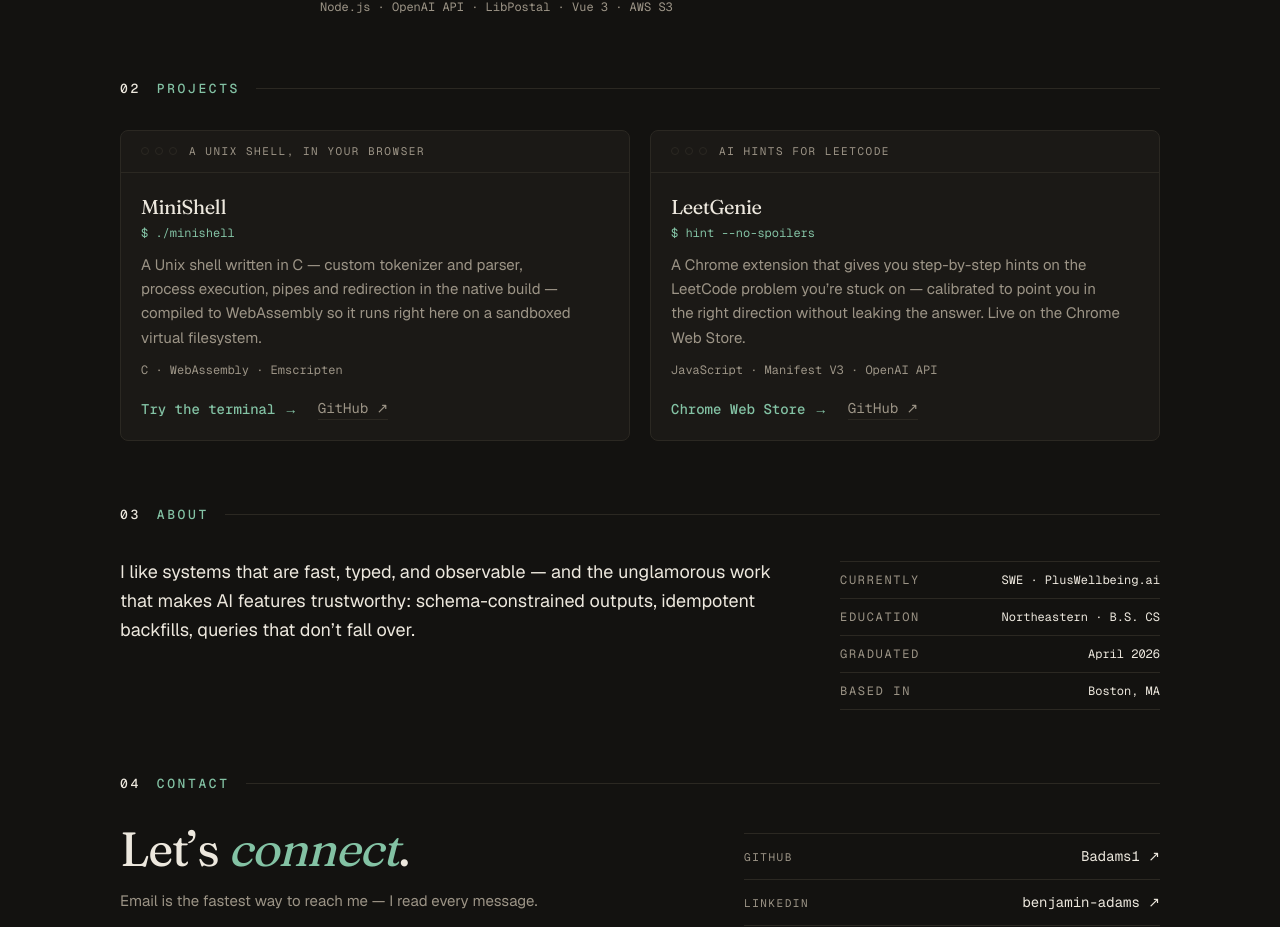
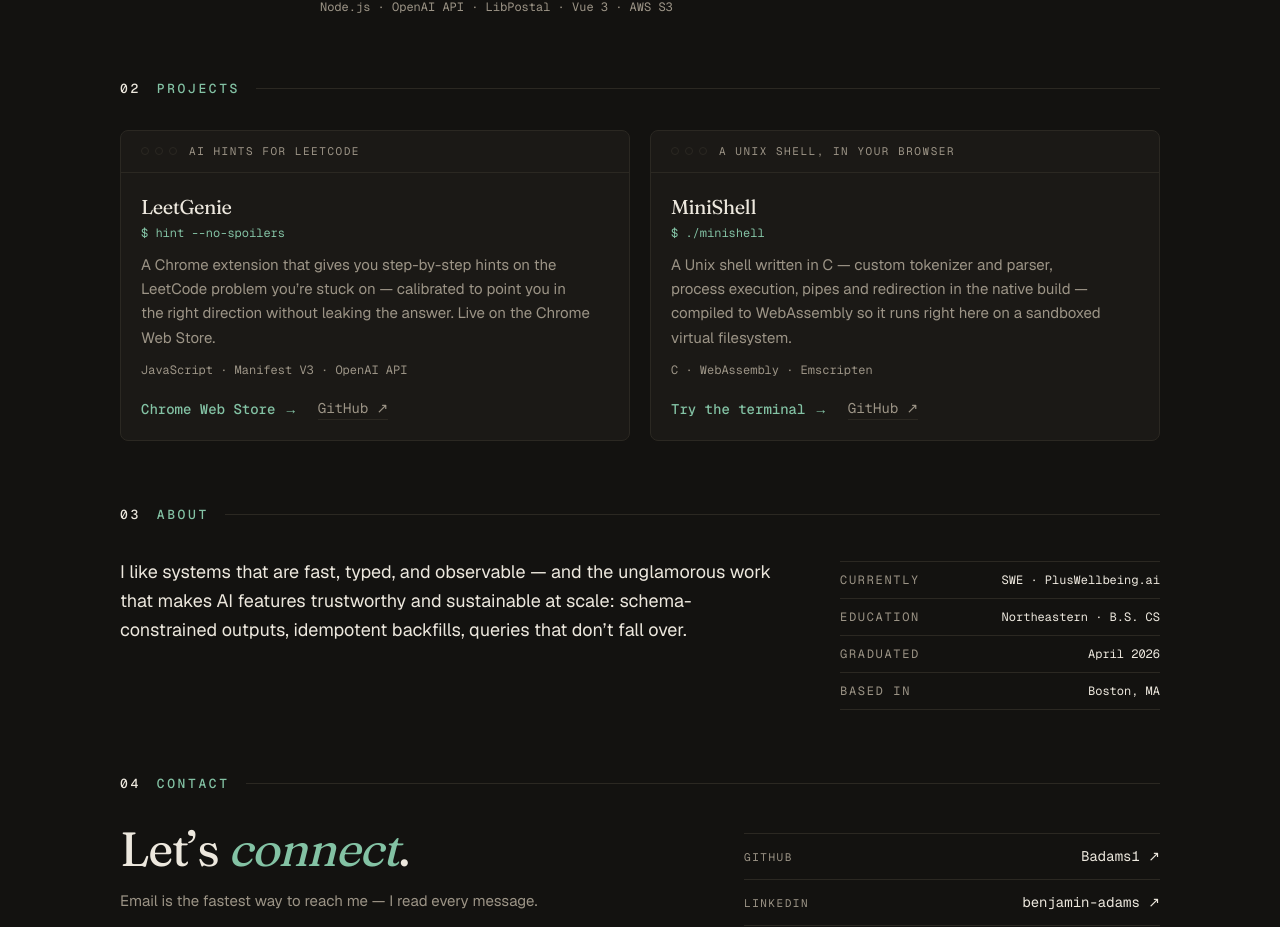
Before and after one commit to Badams1/Portfolio, a Next.js app: page / in a window 1280 px wide. Shown: the part 1837-2764 px from the top of the page. Built offline with nearby package versions, Linux system fonts and the light colour scheme.

Commit message:
About: trustworthy and sustainable at scale; LeetGenie first in projects

```diff
--- a/app/page.tsx
+++ b/app/page.tsx
@@ -101,16 +101,6 @@ const earlierRoles: SummaryRole[] = [
 
 const projects = [
   {
-    title: "MiniShell",
-    tagline: "a Unix shell, in your browser",
-    command: "$ ./minishell",
-    description:
-      "A Unix shell written in C — custom tokenizer and parser, process execution, pipes and redirection in the native build — compiled to WebAssembly so it runs right here on a sandboxed virtual filesystem.",
-    stack: ["C", "WebAssembly", "Emscripten"],
-    primaryLink: { label: "Try the terminal", href: "/terminal/", external: false },
-    githubLink: "https://github.com/Badams1/MiniShell",
-  },
-  {
     title: "LeetGenie",
     tagline: "AI hints for LeetCode",
     command: "$ hint --no-spoilers",
@@ -123,6 +113,16 @@ const projects = [
       external: true,
     },
     githubLink: "https://github.com/Badams1/LeetGenie",
+  },
+  {
+    title: "MiniShell",
+    tagline: "a Unix shell, in your browser",
+    command: "$ ./minishell",
+    description:
+      "A Unix shell written in C — custom tokenizer and parser, process execution, pipes and redirection in the native build — compiled to WebAssembly so it runs right here on a sandboxed virtual filesystem.",
+    stack: ["C", "WebAssembly", "Emscripten"],
+    primaryLink: { label: "Try the terminal", href: "/terminal/", external: false },
+    githubLink: "https://github.com/Badams1/MiniShell",
   },
 ];
 
@@ -460,9 +460,9 @@ export default function Portfolio() {
           <div className="lg:grid lg:grid-cols-[minmax(0,1fr)_20rem] lg:items-start lg:gap-16">
             <p className="max-w-[44rem] text-lg leading-relaxed [text-wrap:pretty]" data-reveal>
               I like systems that are fast, typed, and observable — and the
-              unglamorous work that makes AI features trustworthy:
-              schema-constrained outputs, idempotent backfills, queries that
-              don’t fall over.
+              unglamorous work that makes AI features trustworthy and
+              sustainable at scale: schema-constrained outputs, idempotent
+              backfills, queries that don’t fall over.
             </p>
             <dl
               className="mt-10 divide-y divide-border border-y border-border font-mono text-xs lg:mt-1"
```
